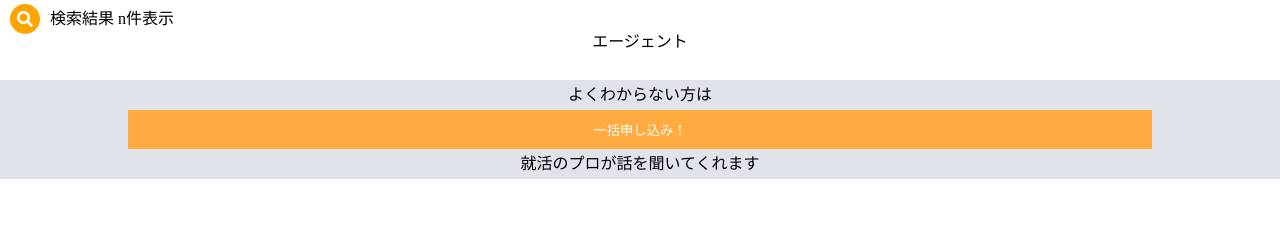
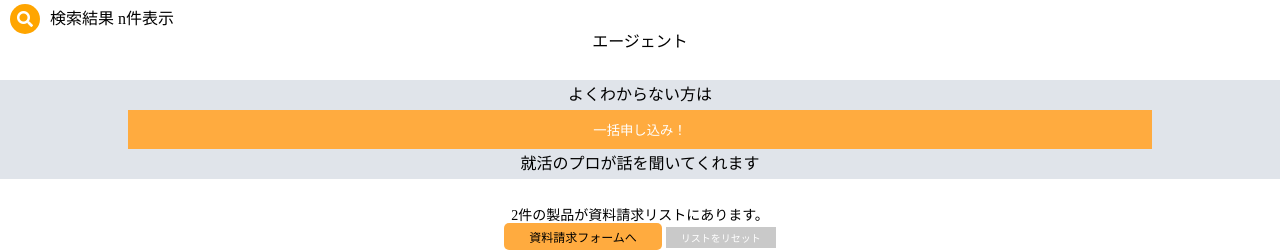
Before and after one commit to daiki-sato/teamE, a PHP site: page /php/top.html in a window 1280 px wide. Shown: the part 943-1193 px from the top of the page. Before the commit the page ends 1122 px from the top, so only its background shows below. Run offline with PHP 8.4, Linux system fonts and the light colour scheme.

Commit message:
footer少し修正

```diff
--- a/src/css/_footer.scss
+++ b/src/css/_footer.scss
@@ -2,34 +2,28 @@
 
 
 .footer{
-  // display: flex;
   text-align: center;
 
   .footer__text{
     font-size: 14px;
-
   }
 
   .footer__form-button{
-    // display: block;
-    // width: 100%;
     cursor: pointer;
     border: none;
     background-color: $color-orange;;
-
     padding: 5px 25px;
     font-size: 12px;
+    border-radius: 5px;
   }
 
   .footer__reset-button{
-    // display: block;
-    // width: 100%;
     cursor: pointer;
     border: none;
     background-color: $color-gray;
     color: $color-white;
-    padding: 5px 25px;
-
-    font-size: 12px;
+    padding: 3px 15px;
+    font-size: 10px;
+    border-radius: 5px;
   }
 }
--- a/src/css/style.css
+++ b/src/css/style.css
@@ -223,6 +223,7 @@ button {
   background-color: #FFAB3F;
   padding: 5px 25px;
   font-size: 12px;
+  border-radius: 5px;
 }
 
 .footer .footer__reset-button {
@@ -230,8 +231,8 @@ button {
   border: none;
   background-color: #c9c9c9;
   color: #ffffff;
-  padding: 5px 25px;
-  font-size: 12px;
+  padding: 3px 15px;
+  font-size: 10px;
 }
 
 .entry-page {
--- a/src/php/top.html
+++ b/src/php/top.html
@@ -141,6 +141,15 @@
 
 </section>
 
+
+<footer class="footer">
+  <p class="footer__text">2件の製品が資料請求リストにあります。</p>
+  <div>
+    <button class="footer__form-button">資料請求フォームへ</button>
+    <button class="footer__reset-button">リストをリセット</button>
+  </div>
+</footer>
+
 <!-- <?php
   include("./_footer.php");
 ?> -->
```
